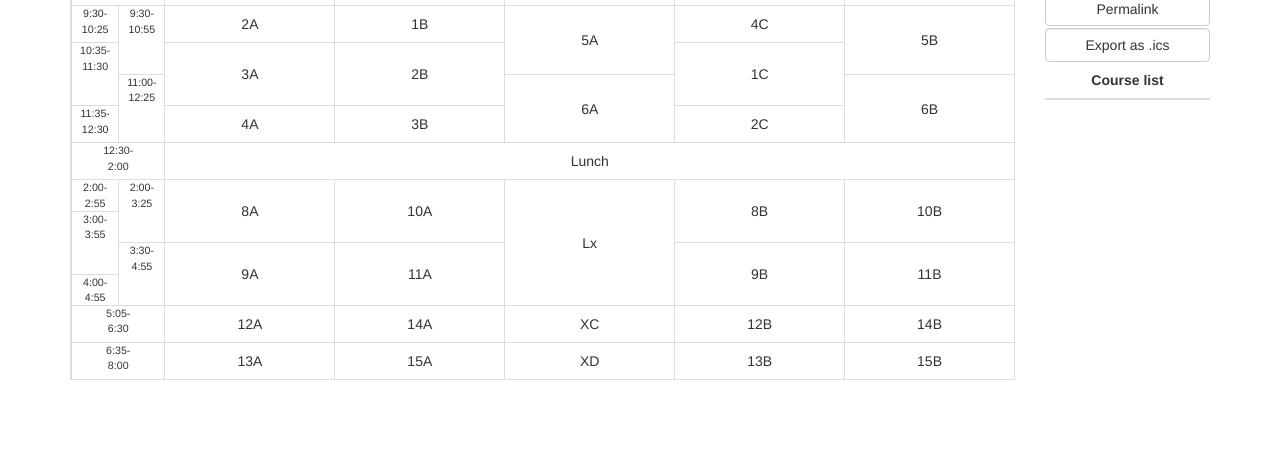
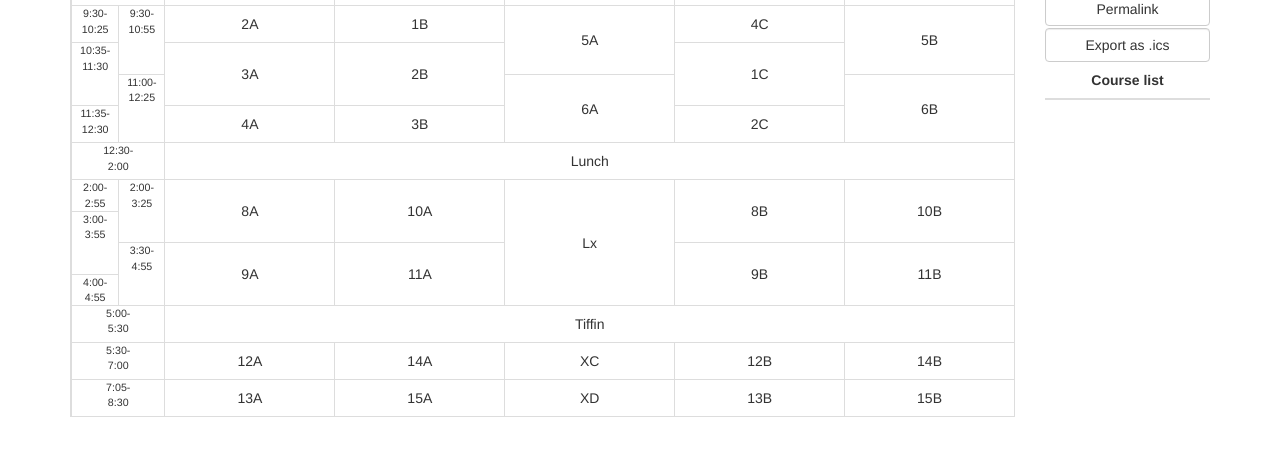
Before and after one commit to Manishearth/IIT-Timetable, a plain HTML site: page index.html in a window 1280 px wide. Shown: the part 180-636 px from the top of the page. Drawn offline with Linux system fonts and the light colour scheme.

Commit message:
Add new tiffin break

```diff
--- a/index.html
+++ b/index.html
@@ -435,9 +435,14 @@ if(lspl["slots"]&&lspl["slots"]=="false"){
 					<td class="slot-X slot-X3 slot-clash-Lx  clashbuddy-X2 clashbuddy-X1" style="display:none"><span class="slot-name">X3</span><div class="slot-deets"><span class="course-name"></span><div class="course-venue"></div></div></td>
 
 				</tr>
+                <tr>
+                    <td class=structtd></td>
+                    <td colspan=2 class=tm>5:00-<br>5:30</td>
+                    <td colspan=42 style="text-align:center">Tiffin</td>
+                </tr>
 				<tr>
 					<td class=structtd></td>
-					<td class=tm colspan=2>5:05-<br>6:30</td>
+					<td class=tm colspan=2>5:30-<br>7:00</td>
 					<td class="slot-12 slot-12A"><span class="slot-name">12A</span><div class="slot-deets"><span class="course-name"></span><div class="course-venue"></div></div></td>
 					<td class="slot-14 slot-14A"><span class="slot-name">14A</span><div class="slot-deets"><span class="course-name"></span><div class="course-venue"></div></div></td>
 					<td class="slot-X slot-XC"><span class="slot-name">XC</span><div class="slot-deets"><span class="course-name"></span><div class="course-venue"></div></div></td>
@@ -447,7 +452,7 @@ if(lspl["slots"]&&lspl["slots"]=="false"){
 				</tr>
 				<tr>
 					<td class=structtd></td>
-					<td class=tm colspan=2>6:35-<br>8:00</td>
+					<td class=tm colspan=2>7:05-<br>8:30</td>
 					<td class="slot-13 slot-13A"><span class="slot-name">13A</span><div class="slot-deets"><span class="course-name"></span><div class="course-venue"></div></div></td>
 					<td class="slot-15 slot-15A"><span class="slot-name">15A</span><div class="slot-deets"><span class="course-name"></span><div class="course-venue"></div></div></td>
 					<td class="slot-X slot-XD"><span class="slot-name">XD</span><div class="slot-deets"><span class="course-name"></span><div class="course-venue"></div></div></td>
```
